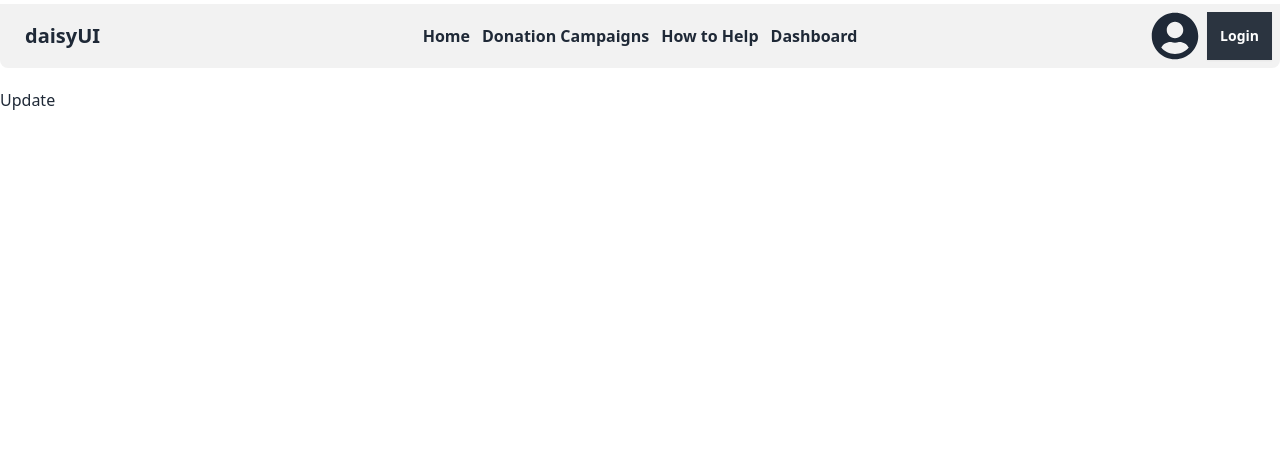
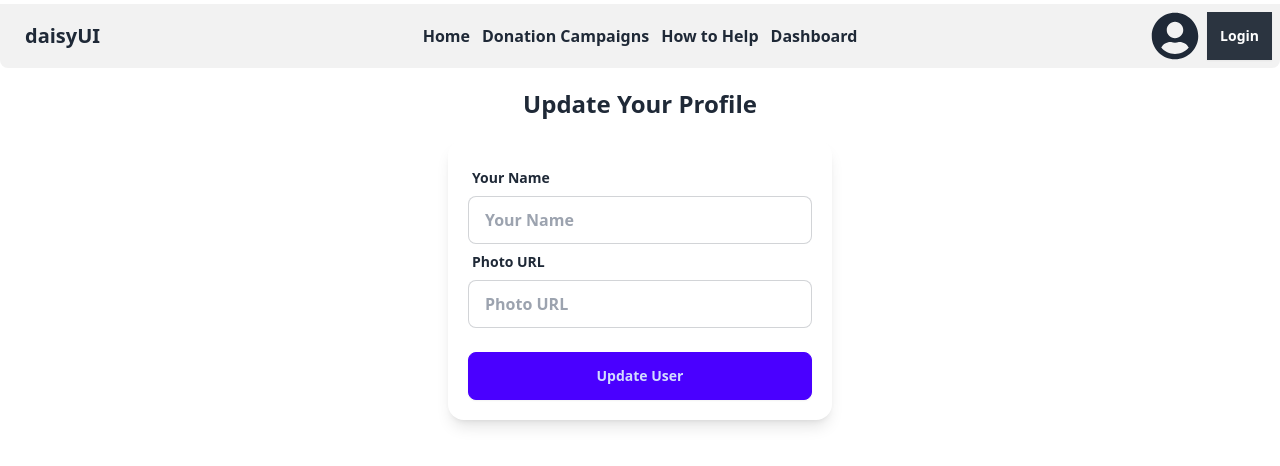
Before and after one commit to ZubairAlMamun2/Task-Manager-frontend, a React (Vite) app: page /auth/update in a window 1280 px wide. Shown: the top 466 px of the page. Built offline with nearby package versions, Linux system fonts and the light colour scheme; no server answers.

Commit message:
User update section done

```diff
--- a/src/Layouts/Update.jsx
+++ b/src/Layouts/Update.jsx
@@ -1,8 +1,53 @@
-import React from 'react'
+import React, { useContext } from 'react'
+import { AuthContext } from '../provider/AuthProvider'
+import { Link, useNavigate } from 'react-router-dom'
 
 const Update = () => {
+    const{user,UpdateUserProfile}=useContext(AuthContext)
+    const navigate=useNavigate();
+    const handlesubmit=(e)=>{
+        e.preventDefault();
+        const name=e.target.name.value;
+        const photo=e.target.photo.value;
+        UpdateUserProfile({displayName:name,photoURL:photo}).
+        then(res=>navigate("/"))
+    }
   return (
-    <div>Update</div>
+    <div>
+         <h2 className="text-2xl font-semibold text-center ">Update Your Profile</h2>
+      <div className="md:w-6/12 max-w-sm mx-auto font-semibold card shadow-lg mt-5 p-5">
+        <form action="" onSubmit={handlesubmit}>
+        <div className="form-control">
+            <label className="label">
+              <span className="label-text">Your Name</span>
+            </label>
+            <input
+              name="name"
+              type="text"
+              placeholder="Your Name"
+              className="input input-bordered"
+              required
+            />
+          </div>
+          <div className="form-control">
+            <label className="label">
+              <span className="label-text">Photo URL</span>
+            </label>
+            <input
+              name="photo"
+              type="text"
+              placeholder="Photo URL"
+              className="input input-bordered"
+              required
+            />
+          </div>
+          <div className="form-control mt-6">
+            <button className="flex justify-center btn btn-primary">Update User</button>
+          </div>
+        </form>
+
+      </div>
+    </div>
   )
 }
 
```
